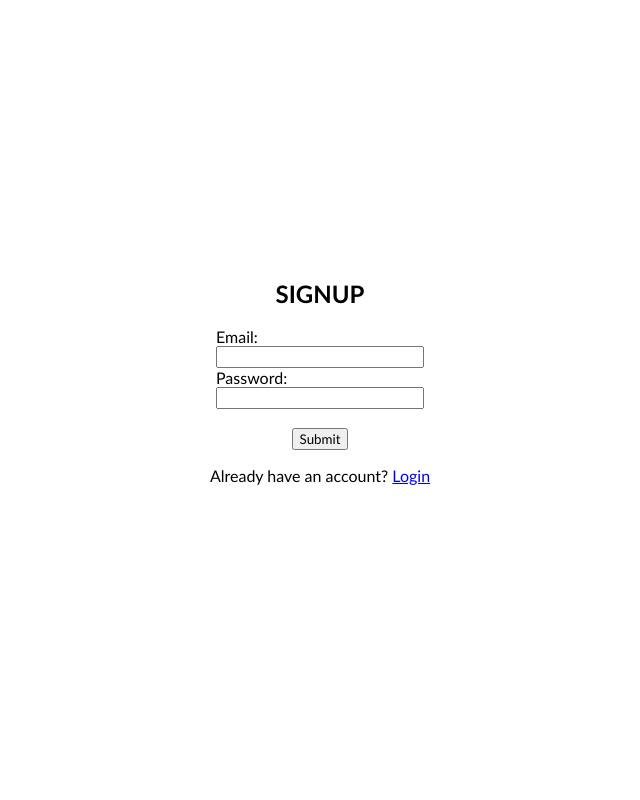
After one commit to sumanth1510/PixelVault, a Flask app: page /signup in a window 1280 px wide. The commit adds this page. Shown: the whole page, without its empty margins (320-960 px from the left). Run offline with Flask 3, Linux system fonts and the light colour scheme.

Commit message:
Integrated Datastore and email password auth

```diff
--- a/app.py
+++ b/app.py
@@ -1,22 +1,124 @@
-from flask import Flask, render_template, request, send_from_directory, redirect, url_for
-from werkzeug.utils import secure_filename
+from google.cloud import datastore, storage
+from flask import Flask, render_template, request, send_from_directory, send_file, redirect, url_for, g, make_response
+import jwt
 import os
 
+JWT_SECRET_KEY = os.environ.get("JWT_SECRET_KEY")
+BUCKET_NAME = os.environ.get("BUCKET_NAME")
+
 app = Flask(__name__, template_folder="client/templates")
-UPLOAD_FOLDER = 'database'
-if not os.path.exists(UPLOAD_FOLDER):
-    os.makedirs(UPLOAD_FOLDER)
+
+client = datastore.Client()
+bucket = storage.Client().bucket(BUCKET_NAME)
+
+
+def check_jwt():
+    jwt_cookie = request.cookies.get('jwt')
+    print("jwt -", jwt_cookie)
+
+    if jwt_cookie:
+        try:
+            decoded = jwt.decode(jwt_cookie, JWT_SECRET_KEY, algorithms=[
+                'HS256'])
+
+            email = decoded.get('email')
+            if email:
+                g.email = email
+                return True
+        except:
+            return False
+
+    return False
+
+
+@app.route('/<path:filename>', endpoint='static_files')
+def serve_static_file(filename):
+    return send_from_directory("client", filename)
+
+
+@app.before_request
+def protect():
+    if request.endpoint == "static_files":
+        return
+    if check_jwt():
+        if request.endpoint == "login" or request.endpoint == "signup":
+            return redirect("/")
+    elif request.endpoint != "login" and request.endpoint != "signup":
+        return redirect(url_for('login'))
+
+
+def get_user(email):
+    query = client.query(kind='User')
+    query.add_filter('email', '=', email)
+    return query.fetch()
+
+
+def add_user(email, password):
+    key = client.key('User')
+    entity = datastore.Entity(key)
+    entity.update({
+        'email': email,
+        'password': password
+    })
+    client.put(entity)
+
+
+@app.route('/signup', methods=['GET', 'POST'])
+def signup():
+    message = ''
+    if request.method == 'POST':
+        email = request.form['email']
+        password = request.form['password']
+        user = list(get_user(email))
+        if user:
+            message = 'Email already exists!'
+        else:
+            add_user(email, password)
+            return redirect(url_for('login'))
+    return render_template('signup.html', message=message)
+
+
+@app.route('/login', methods=['GET', 'POST'])
+def login():
+    message = ''
+    if request.method == 'POST':
+        email = request.form['email']
+        password = request.form['password']
+        user = list(get_user(email))
+
+        if user and user[0]['password'] == password:
+            token = jwt.encode(
+                {'email': email}, JWT_SECRET_KEY, algorithm='HS256')
+
+            response = make_response(redirect(url_for("index")))
+            response.set_cookie("jwt", token, httponly=True)
+            return response
+
+        message = 'Invalid email or password!'
+    return render_template('login.html', message=message)
+
+
+@app.route("/logout", methods=["POST"])
+def logout():
+    response = make_response(redirect(url_for("login")))
+    response.set_cookie('jwt', '', expires=0)
+    return response
 
 
 @app.route('/')
 def index():
-    files = [f for f in os.listdir(UPLOAD_FOLDER) if os.path.isfile(
-        os.path.join(UPLOAD_FOLDER, f))]
+    email = g.get("email")
 
-    files.sort(key=lambda x: os.path.getctime(
-        os.path.join(UPLOAD_FOLDER, x)), reverse=True)
+    query = client.query(kind='Image')
+    query.add_filter('user', '=', email)
+    images = list(query.fetch())
 
-    return render_template('index.html', images=files)
+    print(images)
+
+    image_urls = [{"url": image['url'], "name": image["filename"]}
+                  for image in images]
+
+    return render_template('index.html', images=image_urls)
 
 
 @app.route('/upload', methods=['POST'])
@@ -31,36 +133,47 @@ def upload_files():
 
     for file in files:
         if file:
-            filename = secure_filename(file.filename)
-            file_save_path = os.path.join(UPLOAD_FOLDER, filename)
+            filename = file.filename
+            blob = bucket.blob(filename)
+            blob.upload_from_string(
+                file.read(),
+                content_type=file.content_type
+            )
 
-            name, ext = os.path.splitext(filename)
-
-            counter = 0
-            while os.path.exists(file_save_path):
-                counter += 1
-                filename = f"{name} ({counter}){ext}"
-                file_save_path = os.path.join(UPLOAD_FOLDER, filename)
-
-            file.save(file_save_path)
+            image_entity = datastore.Entity(key=client.key('Image'))
+            image_entity.update({
+                'user': g.get("email"),
+                'filename': filename,
+                'url': blob.public_url,
+            })
+            client.put(image_entity)
 
     return render_template('success.html')
 
 
 @app.route('/image/<filename>')
 def get_image(filename):
-    return send_from_directory(UPLOAD_FOLDER, filename)
+    blob = storage.Blob(filename, bucket)
+    image_data = blob.download_as_bytes()
+    return send_file(
+        io.BytesIO(image_data),
+        mimetype='image/jpeg',
+        as_attachment=True,
+        attachment_filename=filename
+    )
 
 
 @app.route('/download/<filename>')
 def download_image(filename):
-    return send_from_directory(UPLOAD_FOLDER, filename, as_attachment=True)
-
-
-@app.route('/<path:filename>')
-def serve_static_file(filename):
-    return send_from_directory("", filename)
+    blob = storage.Blob(filename, bucket)
+    image_data = blob.download_as_bytes()
+    return send_file(
+        io.BytesIO(image_data),
+        mimetype='image/jpeg',
+        as_attachment=True,
+        attachment_filename=filename
+    )
 
 
 if __name__ == '__main__':
-    app.run(debug=True)
+    app.run(host='0.0.0.0', debug=True)
--- /dev/null
+++ b/client/styles/signup.css
@@ -0,0 +1,29 @@
+* {
+  font-family: Calibri, "Trebuchet MS", sans-serif;
+}
+
+body {
+  margin: 0;
+  height: 100vh;
+  display: flex;
+  align-items: center;
+  justify-content: center;
+}
+
+.error-msg {
+  color: red;
+  font-size: 1rem;
+}
+
+#email,
+#password {
+  width: 200px;
+}
+
+.wrapper {
+  display: flex;
+  flex-direction: column;
+  align-items: center;
+  justify-content: center;
+  padding-bottom: 40px;
+}
--- /dev/null
+++ b/client/templates/signup.html
@@ -0,0 +1,33 @@
+<!DOCTYPE html>
+<html lang="en">
+  <head>
+    <meta charset="UTF-8" />
+    <title>Signup</title>
+
+    <link rel="stylesheet" href="/styles/signup.css" />
+  </head>
+  <body>
+    <div class="wrapper">
+      <h2 style="text-align: center" ;>SIGNUP</h2>
+      {% if message %}
+      <p>{{ message }}</p>
+      {% endif %}
+      <form action="/signup" method="post">
+        <label for="email">Email:</label><br />
+        <input type="email" id="email" name="email" required /><br />
+        <label for="password">Password:</label><br />
+        <input
+          type="password"
+          id="password"
+          name="password"
+          required
+        /><br /><br />
+
+        <div style="text-align: center">
+          <input type="submit" value="Submit" />
+        </div>
+      </form>
+      <p>Already have an account? <a href="/login">Login</a></p>
+    </div>
+  </body>
+</html>
--- a/client/templates/success.html
+++ b/client/templates/success.html
@@ -5,7 +5,7 @@
     <meta name="viewport" content="width=device-width, initial-scale=1.0" />
     <title>Upload Success</title>
 
-    <link rel="stylesheet" href="/client/styles/success.css" />
+    <link rel="stylesheet" href="/styles/success.css" />
   </head>
   <body>
     <h1>Upload Success!</h1>
--- /dev/null
+++ b/requirements.txt
@@ -0,0 +1,4 @@
+Flask
+google-cloud-datastore
+google-cloud-storage
+PyJWT
```
Also changed, not shown: client/styles/login.css (added, +29 -0 lines), client/templates/index.html (+25 -6 lines), client/templates/login.html (added, +33 -0 lines), 3 other files.
